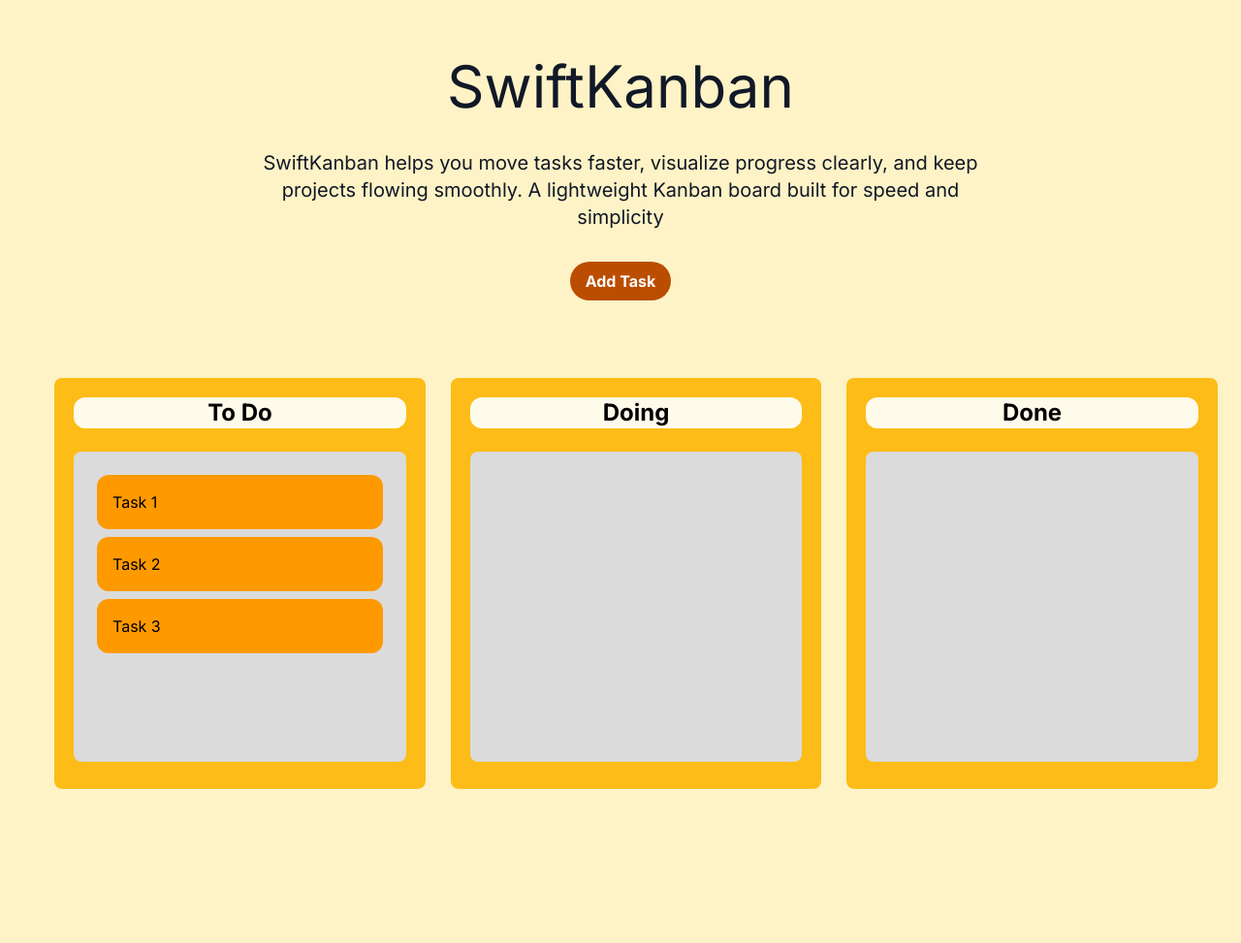
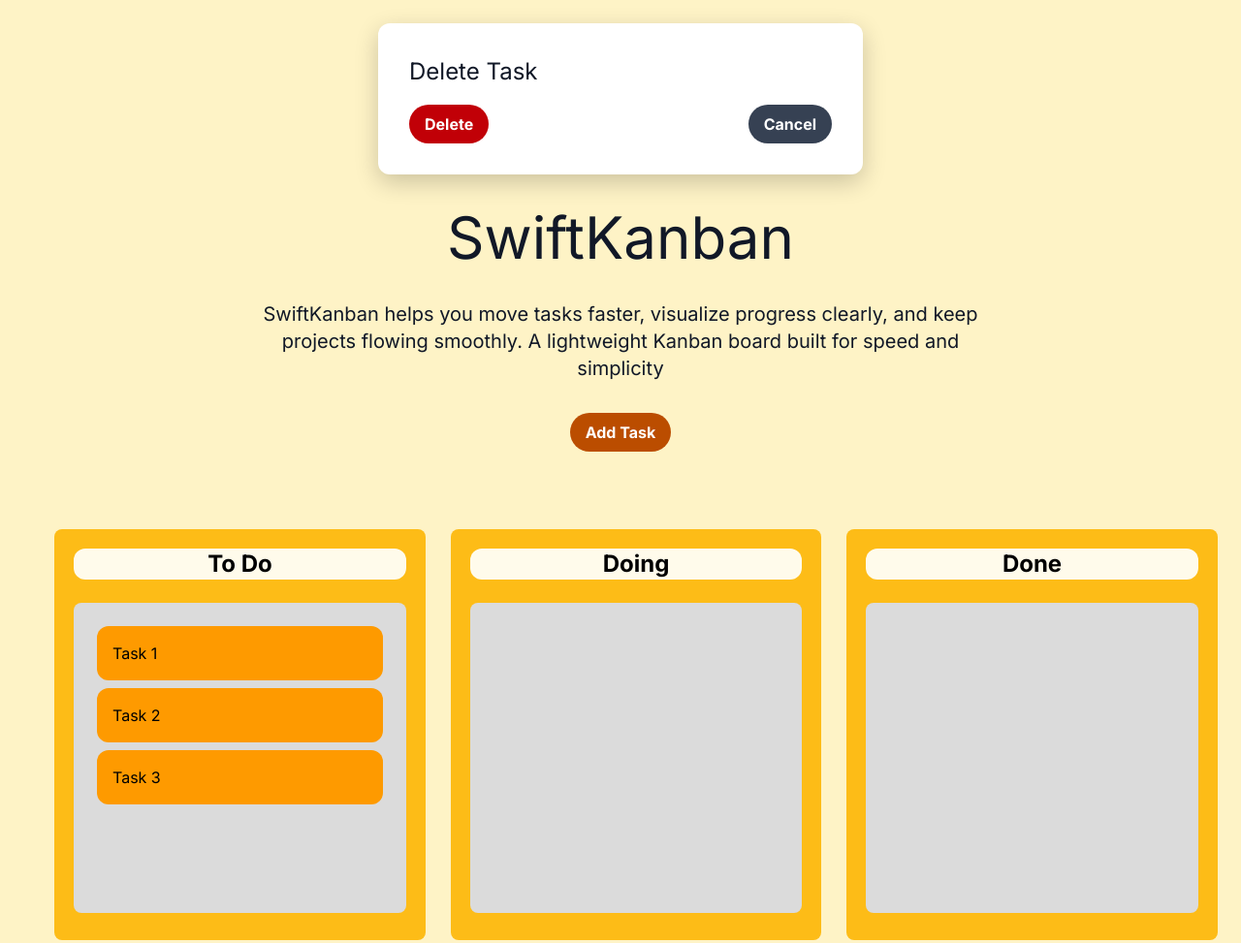
Before and after one commit to duebenpresleylewis/swiftkanban, a website built with Vite: page index.html in a window 1280 px wide. Shown: the whole page at 97% size. Before the commit the page ends 854 px from the top, so only its background shows below. Built offline with nearby package versions, Linux system fonts and the light colour scheme; a web font is replaced by a local one.

Commit message:
shit broke again, faahhh

```diff
--- a/index.html
+++ b/index.html
@@ -43,6 +43,30 @@
         >
           Add
         </button>
+      </div>
+    </div>
+
+    <div class="deletion-modal-container">
+      <div class="modal">
+        <div class="modal-header">
+          <h3 id="modal-title">Delete Task</h3>
+        </div>
+
+        <div class="user-choice-btns flex justify-between items-center gap-4 mt-4">
+          <button
+            id="delete-task-confirm"
+            type="button"
+            class="bg-red-700 text-white font-bold py-2 px-4 rounded-full hover:bg-red-800 transition-colors"
+            >Delete</button>
+
+            <button
+            id="delete-task-cancel"
+            type="button"
+            class="bg-gray-700 text-white font-bold py-2 px-4 rounded-full
+            hover:bg-gray-800 transition-colors"
+            >Cancel</button>
+
+        </div>
       </div>
     </div>
 
--- a/src/main.js
+++ b/src/main.js
@@ -1,8 +1,10 @@
 import "./style.css";
 import "./styles/kanban.css";
 import "./styles/modal.css";
+import "./styles/deleteTask.css";
 import { initialiseKanban } from "./scripts/kanban.js";
 import { initializeAddTaskButton } from "./scripts/addTask.js";
 
 initialiseKanban();
 initializeAddTaskButton();
+initializeDeleteTaskButtons();
--- /dev/null
+++ b/src/scripts/deleteTask.js
@@ -0,0 +1,12 @@
+export function initializeDeleteTaskButtons() {
+  function deleteTask(taskItem) {
+    const deleteButton = document.querySelector(".delete-task-button");
+
+    deleteButton.addEventListener("click", (event) => {
+      const taskItem = event.target.closest(".task-item");
+      if (taskItem) {
+        taskItem.remove();
+      }
+    });
+  }
+}
```
Also changed, not shown: src/styles/deleteTask.css (added).
